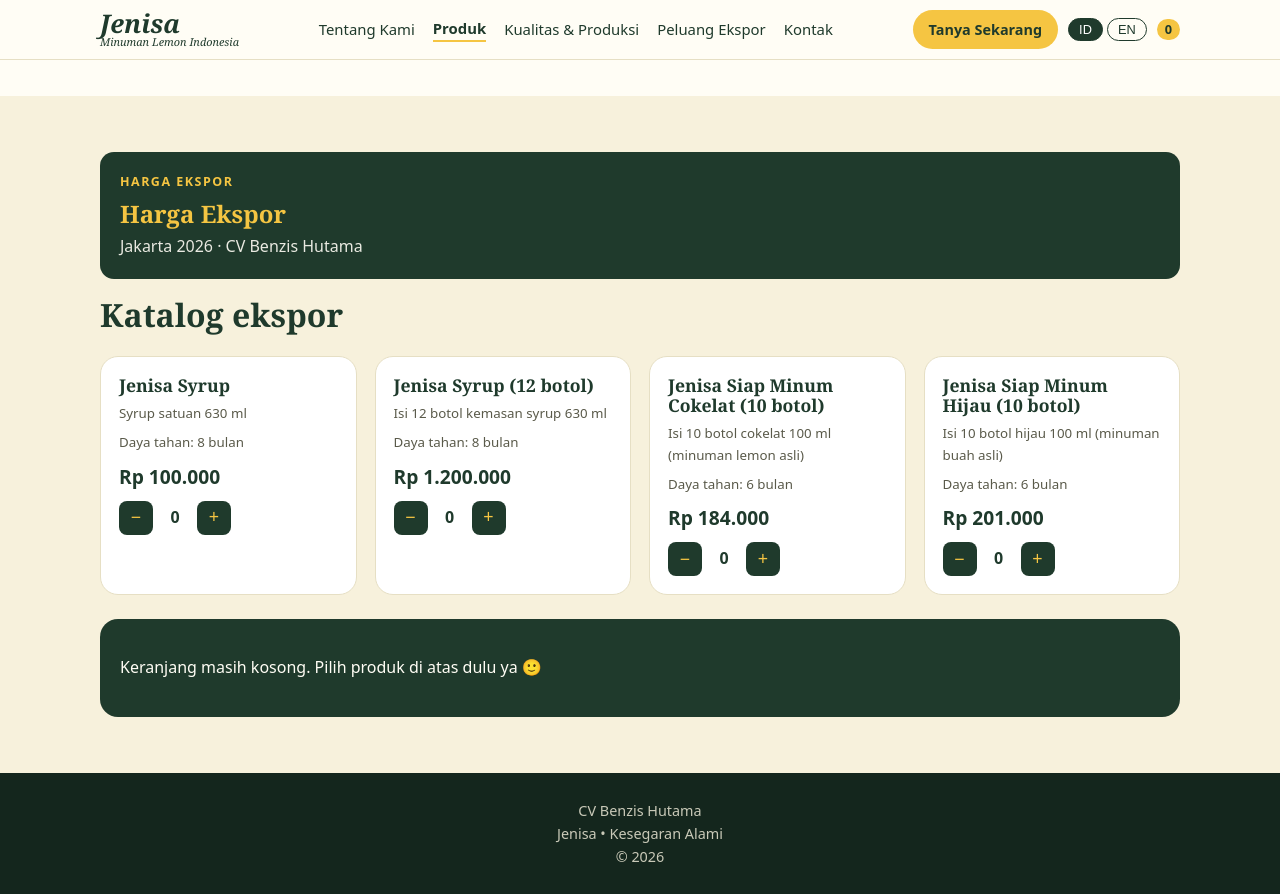
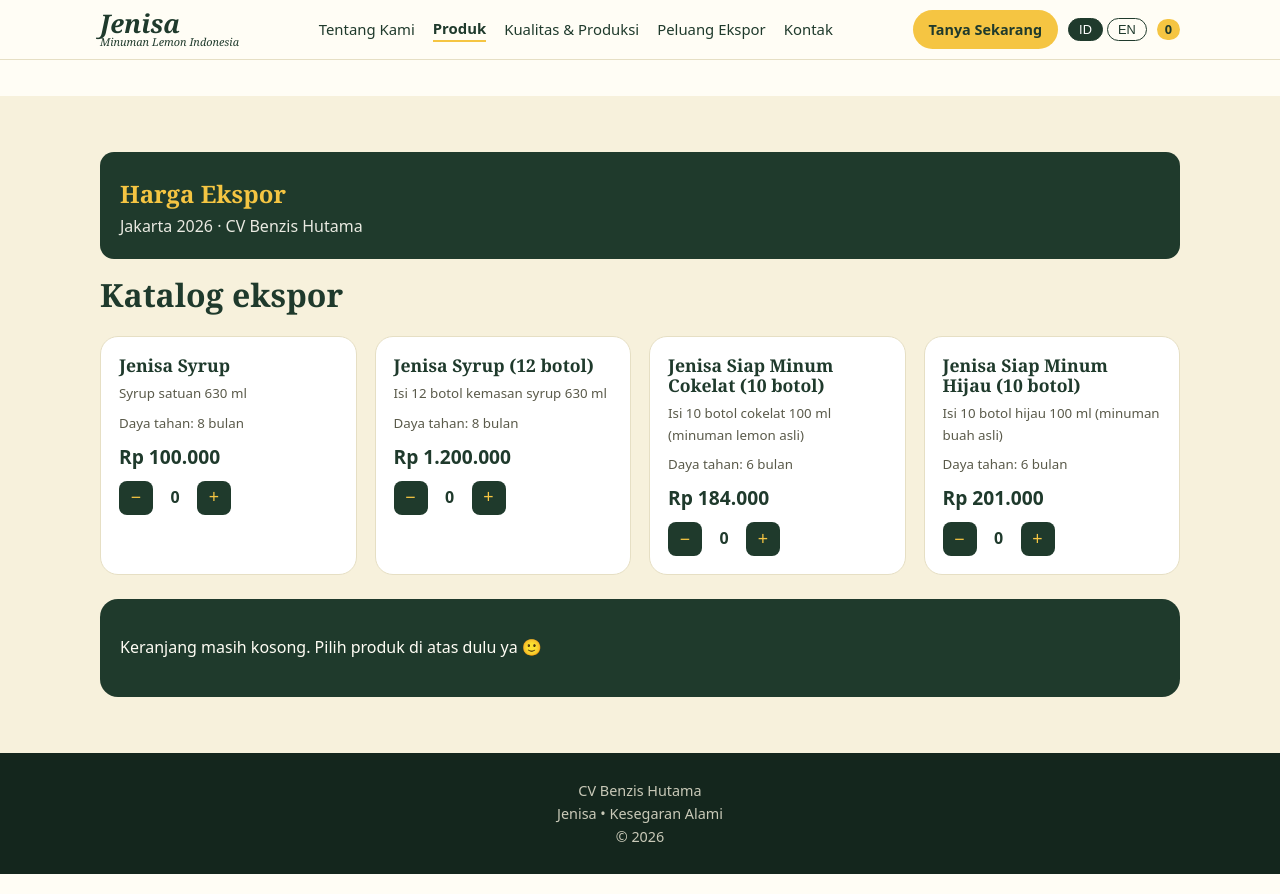
Before and after one commit to dalerekt/jenisa-next, a Next.js app: page /produk in a window 1280 px wide. Built offline with nearby package versions, Linux system fonts and the light colour scheme.

Commit message:
hapus label harga ekspor

```diff
--- a/app/produk/page.js
+++ b/app/produk/page.js
@@ -13,7 +13,6 @@ export default function Produk() {
     <section className="band">
       <div className="wrap">
         <div className="ekspor-banner">
-          <div className="label">{t("exp_label")}</div>
           <h3 style={{ color: "var(--emas)", fontSize: "1.5rem", margin: "8px 0 6px" }}>{t("exp_banner")}</h3>
           <div style={{ opacity: 0.9 }}>{t("exp_sub")}</div>
         </div>
```
